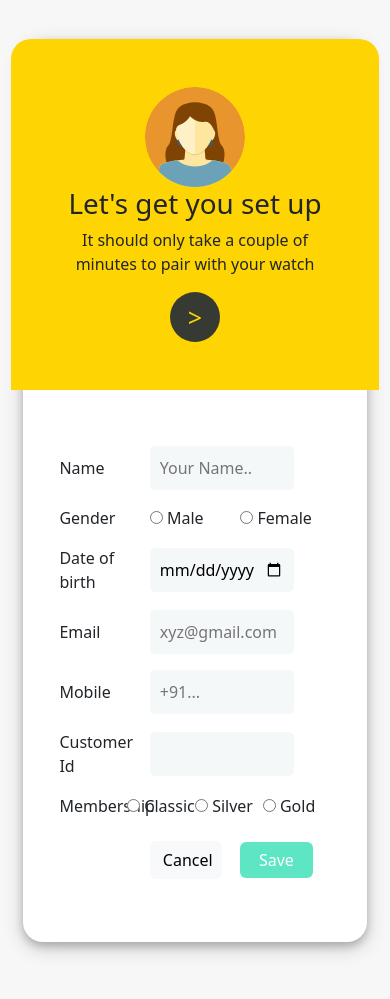
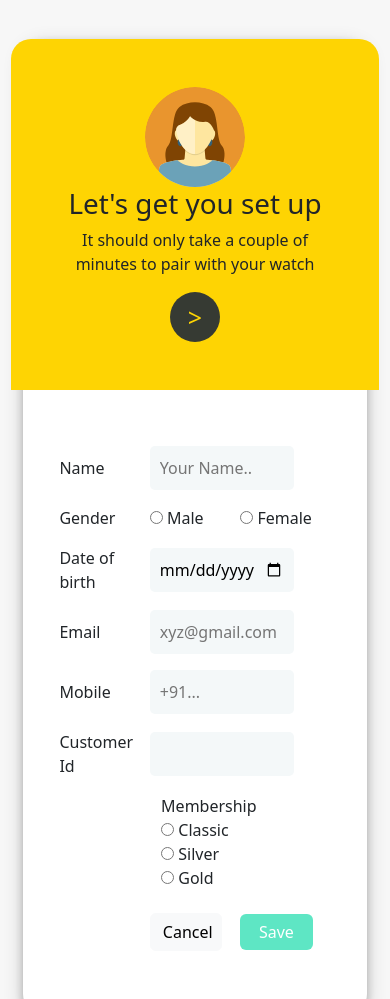
Before and after one commit to Nikhila-DN/Contact_form, a plain HTML site: page index.html in a window 390 px wide. Shown: the top 999 px of the page. Drawn offline with nearby package versions, Linux system fonts and the light colour scheme.

Commit message:
Update contact-form.css

```diff
--- a/contact-form.css
+++ b/contact-form.css
@@ -64,4 +64,6 @@ input{
         padding-left: 0px;
         padding-right: 0px;
     }
+    .membership{
+        display:block !important;}
 }
```
